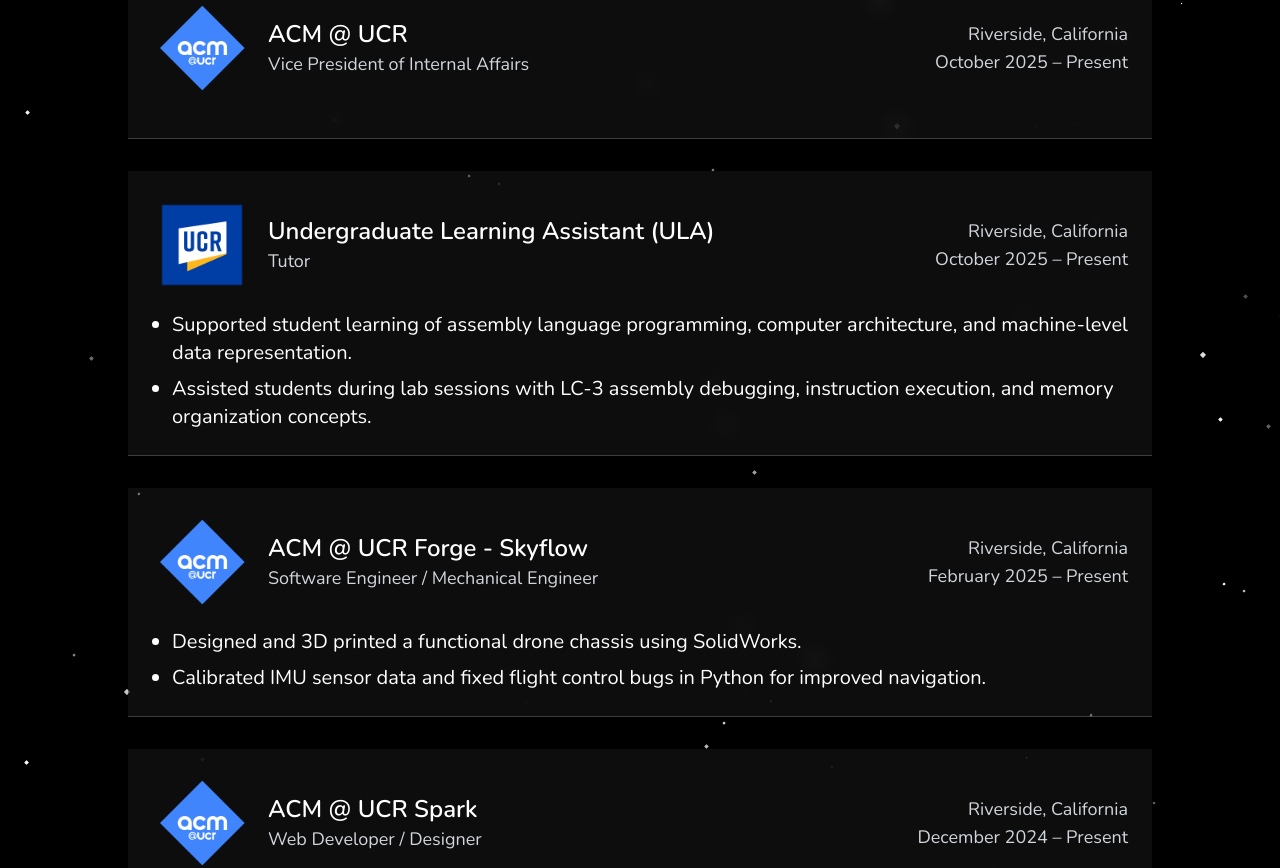
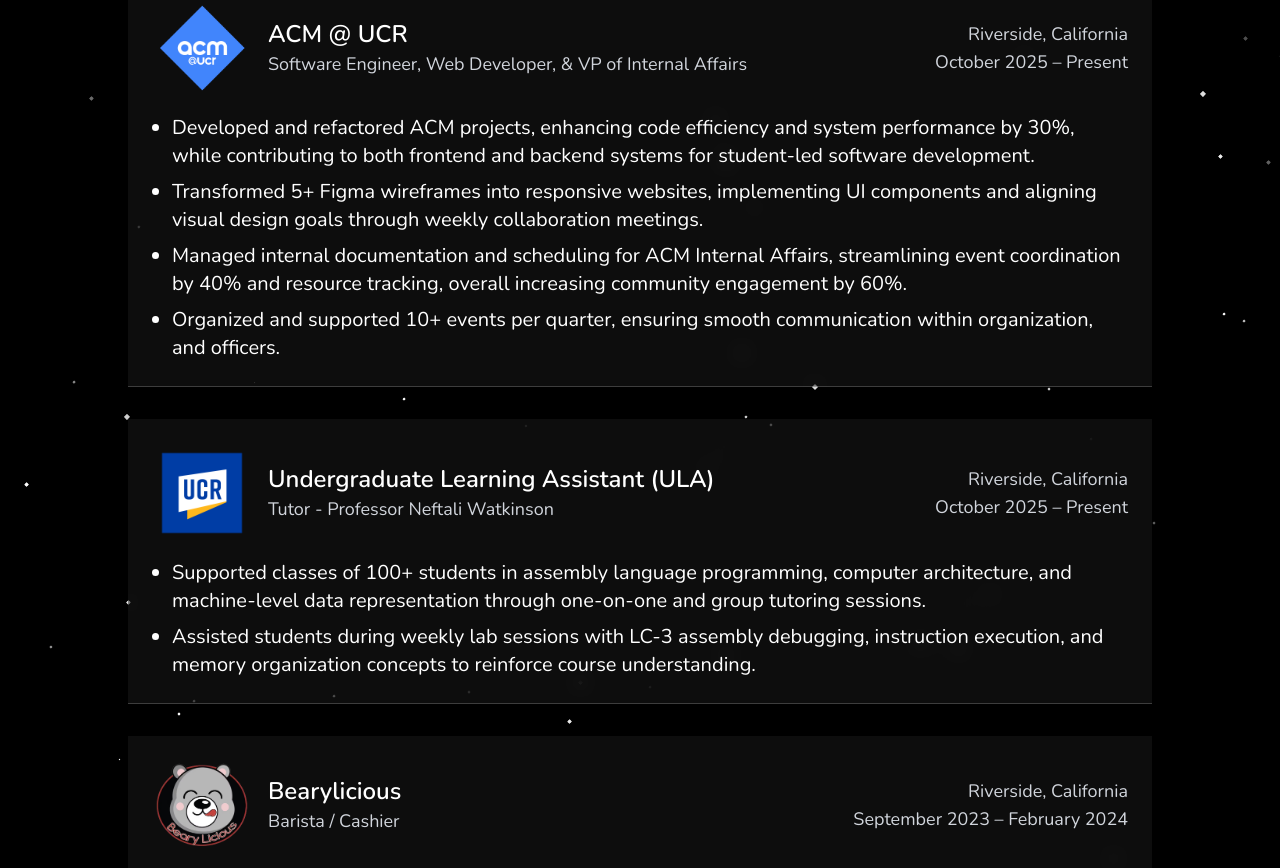
Before and after one commit to Simon-Cun/Portfolio, a Next.js app: page / in a window 1280 px wide. Shown: the part 5694-6562 px from the top of the page. Built offline with nearby package versions, Linux system fonts and the light colour scheme; a web font is replaced by a local one.

Commit message:
updated portfolio

```diff
--- a/src/data/experience.ts
+++ b/src/data/experience.ts
@@ -5,43 +5,25 @@ export const ExperienceData = [
   {
     logo: ACM,
     title: "ACM @ UCR",
-    role: "Vice President of Internal Affairs",
+    role: "Software Engineer, Web Developer, & VP of Internal Affairs ",
     location: "Riverside, California",
     date: "October 2025 – Present",
-    information: [],
+    information: [
+      "Developed and refactored ACM projects, enhancing code efficiency and system performance by 30%, while contributing to both frontend and backend systems for student-led software development.",
+      "Transformed 5+ Figma wireframes into responsive websites, implementing UI components and aligning visual design goals through weekly collaboration meetings.",
+      "Managed internal documentation and scheduling for ACM Internal Affairs, streamlining event coordination by 40% and resource tracking, overall increasing community engagement by 60%.",
+      "Organized and supported 10+ events per quarter, ensuring smooth communication within organization, and officers.",
+    ],
   },
   {
     logo: ULA,
     title: "Undergraduate Learning Assistant (ULA)",
-    role: "Tutor",
+    role: "Tutor - Professor Neftali Watkinson ",
     location: "Riverside, California",
     date: "October 2025 – Present",
     information: [
-      "Supported student learning of assembly language programming, computer architecture, and machine-level data representation.",
-      "Assisted students during lab sessions with LC-3 assembly debugging, instruction execution, and memory organization concepts.",
-    ],
-  },
-  {
-    logo: ACM,
-    title: "ACM @ UCR Forge - Skyflow",
-    role: "Software Engineer / Mechanical Engineer",
-    location: "Riverside, California",
-    date: "February 2025 – Present",
-    information: [
-      "Designed and 3D printed a functional drone chassis using SolidWorks.",
-      "Calibrated IMU sensor data and fixed flight control bugs in Python for improved navigation.",
-    ],
-  },
-  {
-    logo: ACM,
-    title: "ACM @ UCR Spark",
-    role: "Web Developer / Designer",
-    location: "Riverside, California",
-    date: "December 2024 – Present",
-    information: [
-      "Translated Figma designs into fully responsive website using React and Tailwind CSS.",
-      "Collaborated with team members to align on UI goals and resolve frontend challenges.",
-      "Participated in weekly meetings to review progress and share updates.",
+      "Supported classes of 100+ students in assembly language programming, computer architecture, and machine-level data representation through one-on-one and group tutoring sessions.",
+      "Assisted students during weekly lab sessions with LC-3 assembly debugging, instruction execution, and memory organization concepts to reinforce course understanding.",
     ],
   },
   {
```
Also changed, not shown: 1 other file (tests, documents, lock files or other folders).
